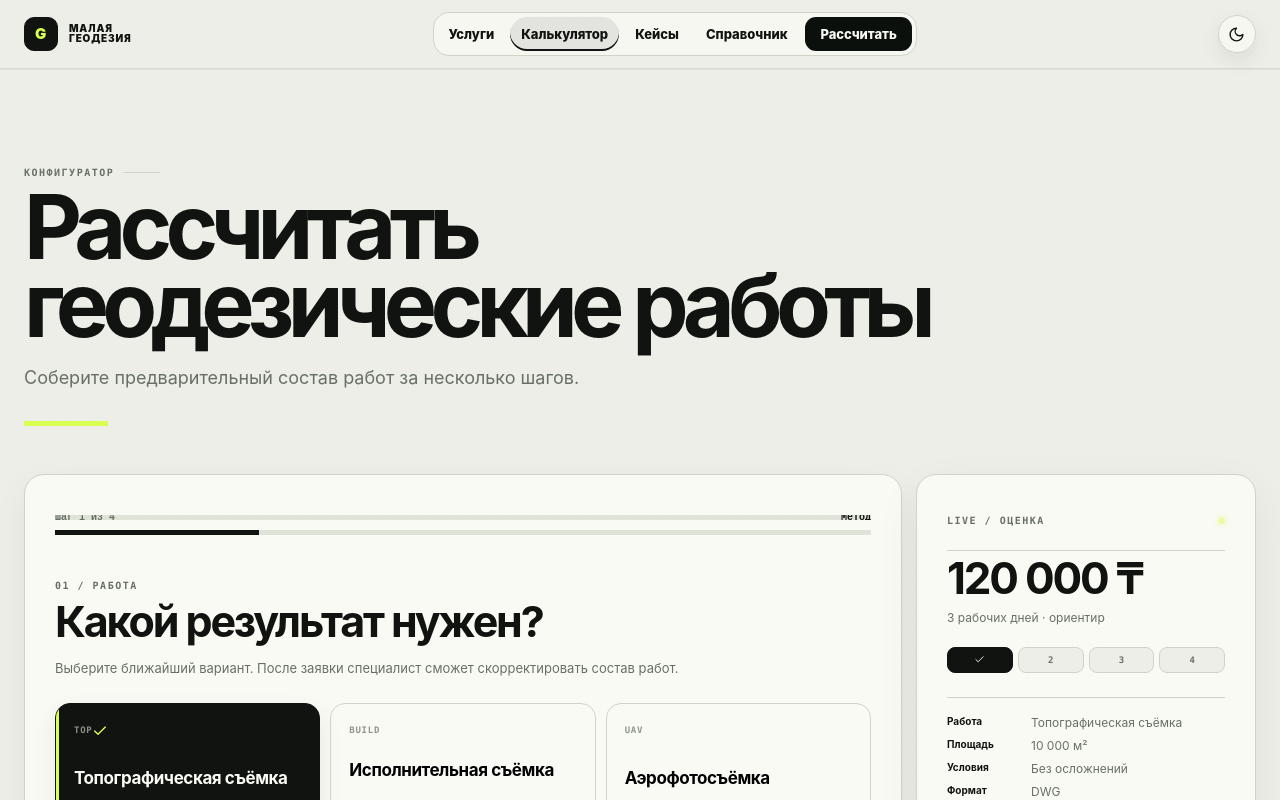
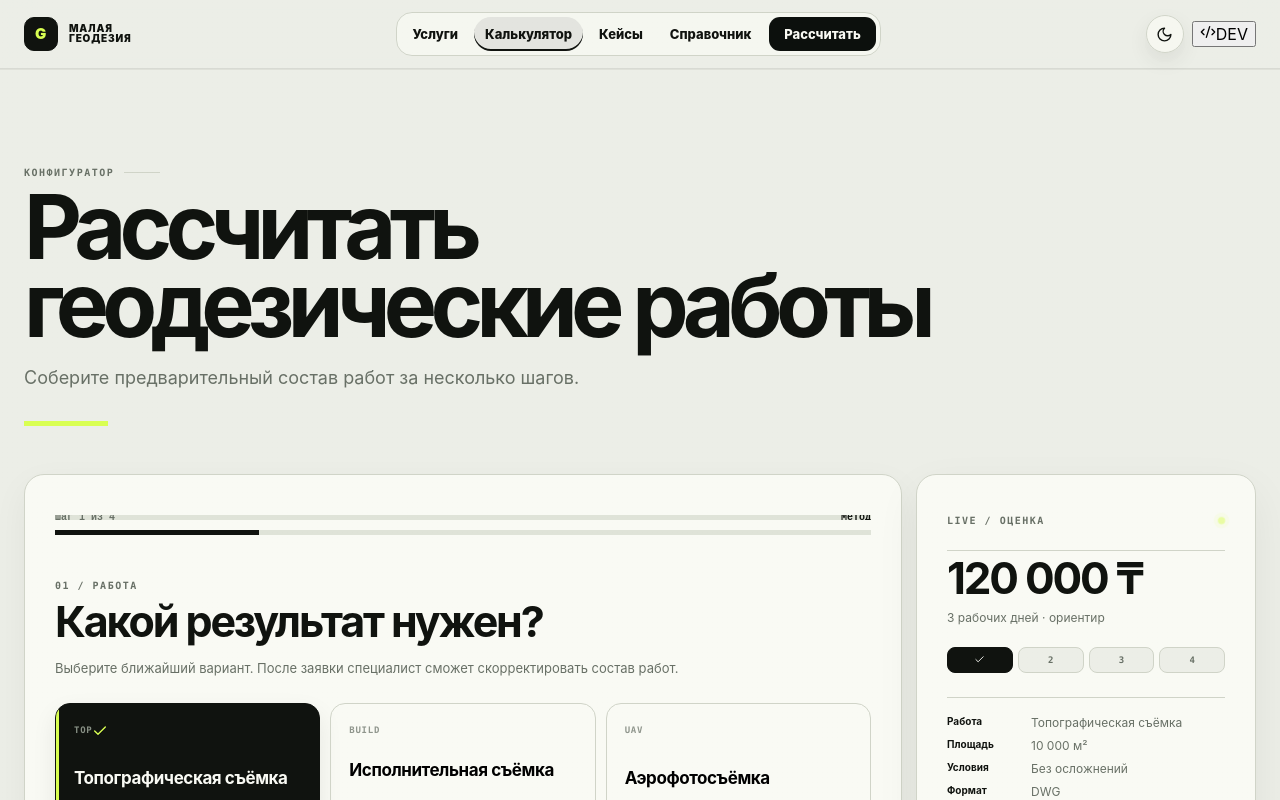
Before and after one commit to alexthanks10039/malaya-Geodesia, a Next.js app: page /calculator in a window 1280 px wide. Shown: the top 800 px of the page. Built offline with nearby package versions, Linux system fonts and the light colour scheme.

Commit message:
feat: add Studio Dev Mode to header

```diff
--- a/components/site-header.tsx
+++ b/components/site-header.tsx
@@ -4,6 +4,7 @@ import { useState } from "react";
 import { usePathname } from "next/navigation";
 import { Menu, X } from "lucide-react";
 import { ThemeToggle } from "@/components/theme-toggle";
+import { StudioDevModeButton } from "@/components/studio/dev-mode";
 
 export function SiteHeader() {
   const pathname = usePathname();
@@ -38,6 +39,7 @@ export function SiteHeader() {
 
         <div className="header-tools">
           <ThemeToggle />
+          <StudioDevModeButton />
         </div>
 
         <button className="mobile-menu" onClick={() => setOpen(!open)} aria-label={open ? "Закрыть меню" : "Открыть меню"} aria-expanded={open}>
```
